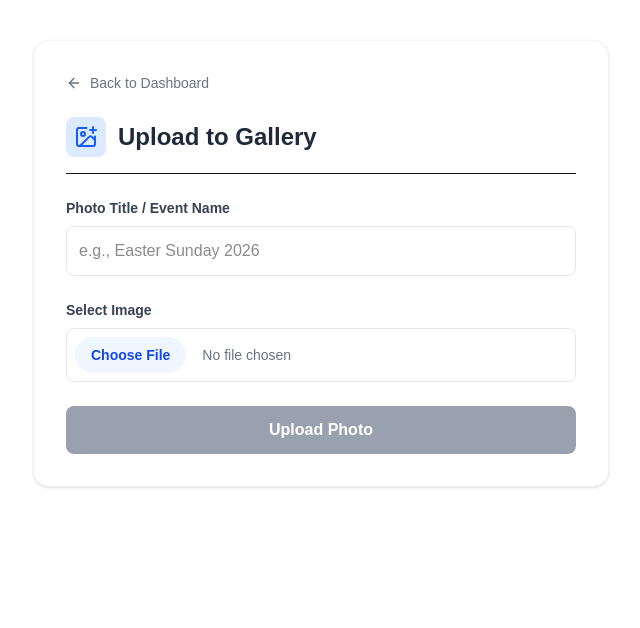
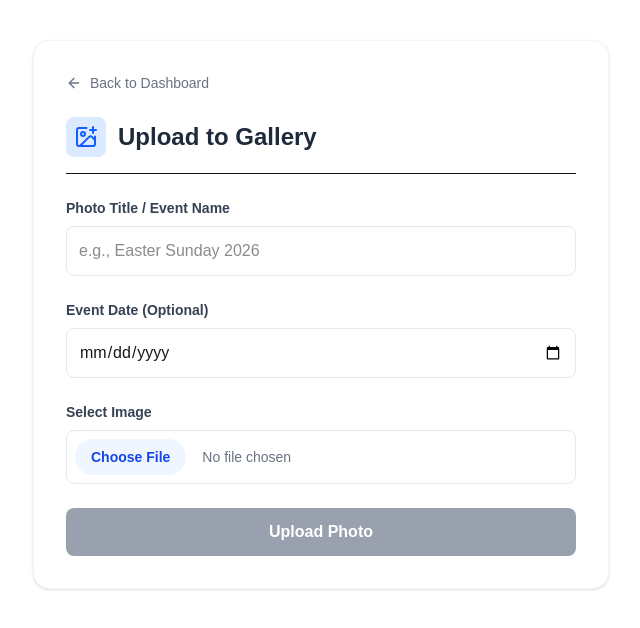
Before and after one commit to dkwo575/Church-Website, a Next.js app: page /admin/gallery in a window 1280 px wide. Shown: the top 628 px of the page, without its empty margins (319-959 px from the left). Built offline with nearby package versions, Linux system fonts and the light colour scheme; no server answers; sample sign-in values are in the browser's storage.

Commit message:
feat: Add admin content management pages for announcements, gallery, and sermons, and introduce a new Navbar component. - change date selection part

```diff
--- a/app/admin/announcements/page.tsx
+++ b/app/admin/announcements/page.tsx
@@ -81,11 +81,10 @@ export default function AdminAnnouncementsUpload() {
                         <div>
                             <label className="block text-sm font-semibold text-gray-700 mb-2">Date (Optional)</label>
                             <input
-                                type="text"
+                                type="date"
                                 value={date}
                                 onChange={(e) => setDate(e.target.value)}
                                 className="w-full p-3 border border-gray-200 rounded-lg focus:ring-2 focus:ring-orange-500 outline-none transition"
-                                placeholder="e.g., Feb 28, 2026"
                             />
                         </div>
 
--- a/app/admin/gallery/page.tsx
+++ b/app/admin/gallery/page.tsx
@@ -10,6 +10,7 @@ import Link from 'next/link';
 
 export default function AdminGalleryUpload() {
   const [title, setTitle] = useState('');
+  const [date, setDate] = useState('');
   const [imageFile, setImageFile] = useState<File | null>(null);
   const [loading, setLoading] = useState(false);
 
@@ -46,6 +47,7 @@ export default function AdminGalleryUpload() {
       // Step E: Save the Title and the URL into the Firestore Database
       await addDoc(collection(db, 'gallery'), {
         title: title,
+        date: date,
         imageUrl: publicImageUrl,
         createdAt: serverTimestamp(),
       });
@@ -54,6 +56,7 @@ export default function AdminGalleryUpload() {
 
       // Clear the form
       setTitle('');
+      setDate('');
       setImageFile(null);
 
       // Reset the file input visually
@@ -96,6 +99,17 @@ export default function AdminGalleryUpload() {
             />
           </div>
 
+          {/* Date Input */}
+          <div>
+            <label className="block text-sm font-semibold text-gray-700 mb-2">Event Date (Optional)</label>
+            <input
+              type="date"
+              value={date}
+              onChange={(e) => setDate(e.target.value)}
+              className="w-full p-3 border border-gray-200 rounded-lg focus:ring-2 focus:ring-blue-500 outline-none transition"
+            />
+          </div>
+
           {/* Image File Input */}
           <div>
             <label className="block text-sm font-semibold text-gray-700 mb-2">Select Image</label>
--- a/app/admin/sermons/page.tsx
+++ b/app/admin/sermons/page.tsx
@@ -69,7 +69,7 @@ export default function AdminSermonsUpload() {
             </div>
             <div>
               <label className="block text-sm font-semibold text-gray-700 mb-2">Date</label>
-              <input type="text" value={date} onChange={(e) => setDate(e.target.value)} className="w-full p-3 border rounded-lg focus:ring-2 focus:ring-purple-500 outline-none" placeholder="e.g., Feb 22, 2026" required />
+              <input type="date" value={date} onChange={(e) => setDate(e.target.value)} className="w-full p-3 border rounded-lg focus:ring-2 focus:ring-purple-500 outline-none" required />
             </div>
             <div>
               <label className="block text-sm font-semibold text-gray-700 mb-2">Scripture Passage</label>
--- a/components/Navbar.tsx
+++ b/components/Navbar.tsx
@@ -27,8 +27,8 @@ export default function Navbar() {
                     <div className="flex items-center">
                         <Link href="/" className="flex items-center gap-2">
                             <Image src="/logo_high.png" alt="Church Logo" width={256} height={256} className="h-16 w-16 object-contain" />
-                            <span className="font-bold text-2xl text-gray-800 tracking-tight">
-                                마운트 이든 한인 교회
+                            <span className="font-bold text-3xl text-gray-800 tracking-tight">
+                                마운트 이든 한인교회
                                 <div className="text-sm text-gray-600">The Methodist Church of New Zealand</div>
                             </span>
                         </Link>
```
